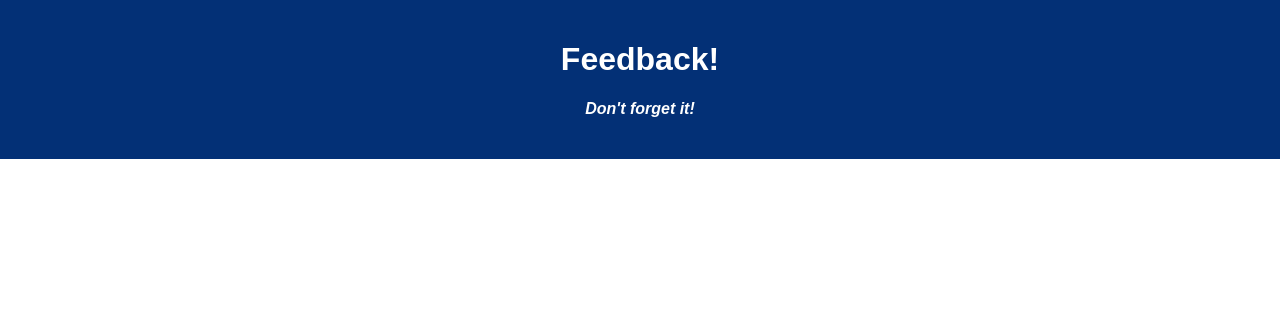
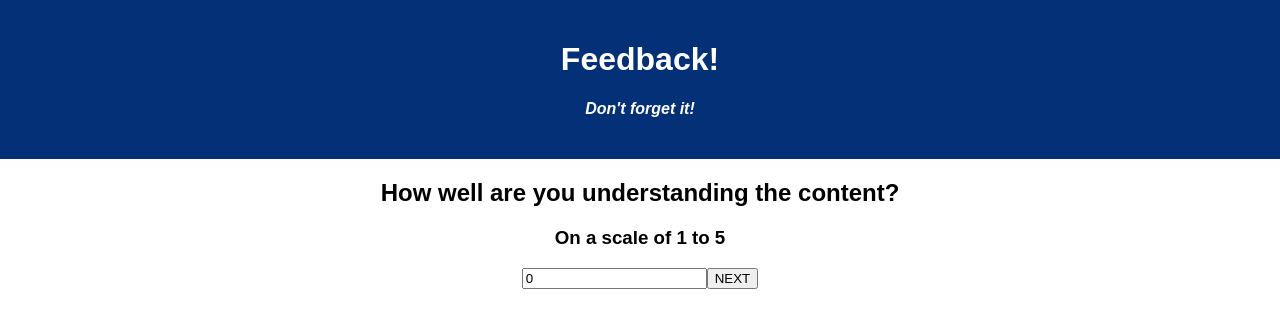
Before and after one commit to walkerneu/weekend-redux-feedback-loop, a React (Create React App) app: page /#/understanding in a window 1280 px wide. Before the commit this address led to /#/. Shown: the top 328 px of the page. Built offline with nearby package versions, Linux system fonts and the light colour scheme.

Commit message:
Set up redux store in redux/store.js, created four reducers one for each input, created all jsx files for all intended components, set up first two pages and routes, oops forgot to commit

```diff
--- a/package.json
+++ b/package.json
@@ -9,8 +9,11 @@
     "pg": "^8.2.1",
     "react": "^18.2.0",
     "react-dom": "^18.2.0",
+    "react-redux": "^7.2.9",
     "react-router-dom": "^5.3.4",
-    "react-scripts": "^5.0.1"
+    "react-scripts": "^5.0.1",
+    "redux": "^4.0.5",
+    "redux-logger": "^3.0.6"
   },
   "devDependencies": {
     "cypress": "^13.3.1",
--- a/src/components/App/App.jsx
+++ b/src/components/App/App.jsx
@@ -1,6 +1,12 @@
 import React from 'react';
 import axios from 'axios';
 import './App.css';
+import { HashRouter as Router, Route, Link } from 'react-router-dom';
+import { useDispatch } from 'react-redux';
+import { useEffect } from 'react';
+import FeelingsInput from '../FeelingsInput/FeelingsInput';
+import UnderstandingInput from '../UnderstandingInput/UnderstandingInput';
+import SupportInput from '../SupportInput/SupportInput';
 
 function App() {
 
@@ -10,6 +16,17 @@ function App() {
         <h1 className='App-title'>Feedback!</h1>
         <h4>Don't forget it!</h4>
       </header>
+      <Router>
+        <Route exact path='/'>
+          <FeelingsInput />
+        </Route>
+        <Route exact path='/understanding'>
+          <UnderstandingInput />
+        </Route>
+        <Route exact path='/support'>
+          <SupportInput />
+        </Route>
+      </Router>
     </div>
   );
 }
--- /dev/null
+++ b/src/components/FeelingsInput/FeelingsInput.jsx
@@ -0,0 +1,38 @@
+import { useState } from "react";
+import { useDispatch } from "react-redux";
+import { HashRouter as Router, Link } from 'react-router-dom';
+
+function FeelingsInput(){
+
+    const dispatch = useDispatch()
+    const [feelingsInput, setFeelingsInput] = useState(0);
+
+    const handleInput = (e) => {
+        setFeelingsInput(e.target.value)
+    }
+    const submitFeeling = () => {
+        dispatch({
+            type: "SET_FEELINGS",
+            payload: feelingsInput
+          })
+    }
+
+    return (
+        <div>
+            <h2>How are you feeling today?</h2>
+            <h3>On a scale of 1 to 5</h3>
+            <input
+                type="number"
+                placeholder="Feeling?"
+                value={feelingsInput}
+                onChange={handleInput}/>
+            <Router>
+                <Link to='/understanding'>
+                    <button onClick={submitFeeling}>NEXT</button>
+                </Link>
+            </Router>
+        </div>
+    )
+}
+
+export default FeelingsInput;
--- /dev/null
+++ b/src/components/SupportInput/SupportInput.jsx
@@ -0,0 +1,38 @@
+import { useState } from "react";
+import { useDispatch } from "react-redux";
+import { HashRouter as Router, Route, Link } from 'react-router-dom';
+
+function SupportInput(){
+
+    const dispatch = useDispatch()
+    const [supportInput, setSupportInput] = useState(0);
+
+    const handleInput = (e) => {
+        setSupportInput(e.target.value)
+    }
+    const submitSupport = () => {
+        dispatch({
+            type: "SET_SUPPORT",
+            payload: supportInput
+          })
+    }
+
+    return (
+        <div>
+            <h2>How well are you being supported?</h2>
+            <h3>On a scale of 1 to 5</h3>
+            <input
+                type="number"
+                placeholder="Support?"
+                value={supportInput}
+                onChange={handleInput}/>
+            <Router>
+                <Link to='/comments'>
+                    <button onClick={submitSupport}>NEXT</button>
+                </Link>
+            </Router>
+        </div>
+    )
+}
+
+export default SupportInput;
--- /dev/null
+++ b/src/components/UnderstandingInput/UnderstandingInput.jsx
@@ -0,0 +1,38 @@
+import { useState } from "react";
+import { useDispatch } from "react-redux";
+import { HashRouter as Router, Link } from 'react-router-dom';
+
+function UnderstandingInput(){
+
+    const dispatch = useDispatch()
+    const [understandingInput, setUnderstandingInput] = useState(0);
+
+    const handleInput = (e) => {
+        setUnderstandingInput(e.target.value)
+    }
+    const submitUnderstanding = () => {
+        dispatch({
+            type: "SET_UNDERSTANDING",
+            payload: understandingInput
+          })
+    }
+
+    return (
+        <div>
+            <h2>How well are you understanding the content?</h2>
+            <h3>On a scale of 1 to 5</h3>
+            <input
+                type="number"
+                placeholder="Understanding?"
+                value={understandingInput}
+                onChange={handleInput}/>
+            <Router>
+                <Link to='/support'>
+                    <button onClick={submitUnderstanding}>NEXT</button>
+                </Link>
+            </Router>
+        </div>
+    )
+}
+
+export default UnderstandingInput;
--- a/src/index.js
+++ b/src/index.js
@@ -2,10 +2,14 @@ import React from 'react';
 import ReactDOM from 'react-dom/client';
 import './index.css';
 import App from './components/App/App';
+import { Provider } from 'react-redux';
+import store from './redux/store.js';
 
 const root = ReactDOM.createRoot(document.getElementById('root'));
 root.render(
     <React.StrictMode>
-        <App />
+        <Provider store={store}>
+            <App />
+        </Provider>
     </React.StrictMode>
 );
--- /dev/null
+++ b/src/redux/store.js
@@ -0,0 +1,37 @@
+import logger from 'redux-logger';
+import { createStore, combineReducers, applyMiddleware } from 'redux';
+
+const feelings = (state = '', action) => {
+  if (action.type === "SET_FEELINGS"){
+    return action.payload
+  }
+  return state;
+}
+const understanding = (state = '', action) => {
+  if (action.type === "SET_UNDERSTANDING") {
+    return action.payload;
+  }
+  return state;
+};
+const support = (state = '', action) => {
+  if (action.type === "SET_SUPPORT") {
+    return action.payload;
+  }
+  return state;
+};
+const comments = (state = '', action) => {
+  if (action.type === "SET_COMMENTS") {
+    return action.payload;
+  }
+  return state;
+};
+
+const store = createStore(
+  combineReducers({
+    feelings, understanding, support, comments
+  }),
+  applyMiddleware(logger),
+);
+
+
+export default store;
```
Also changed, not shown: src/components/CommentsInput/CommentsInput.jsx (added), src/components/SubmitPage/SubmitPage.jsx (added), src/components/SuccessPage/SuccessPage.jsx (added), 1 other file (tests, documents, lock files or other folders).
